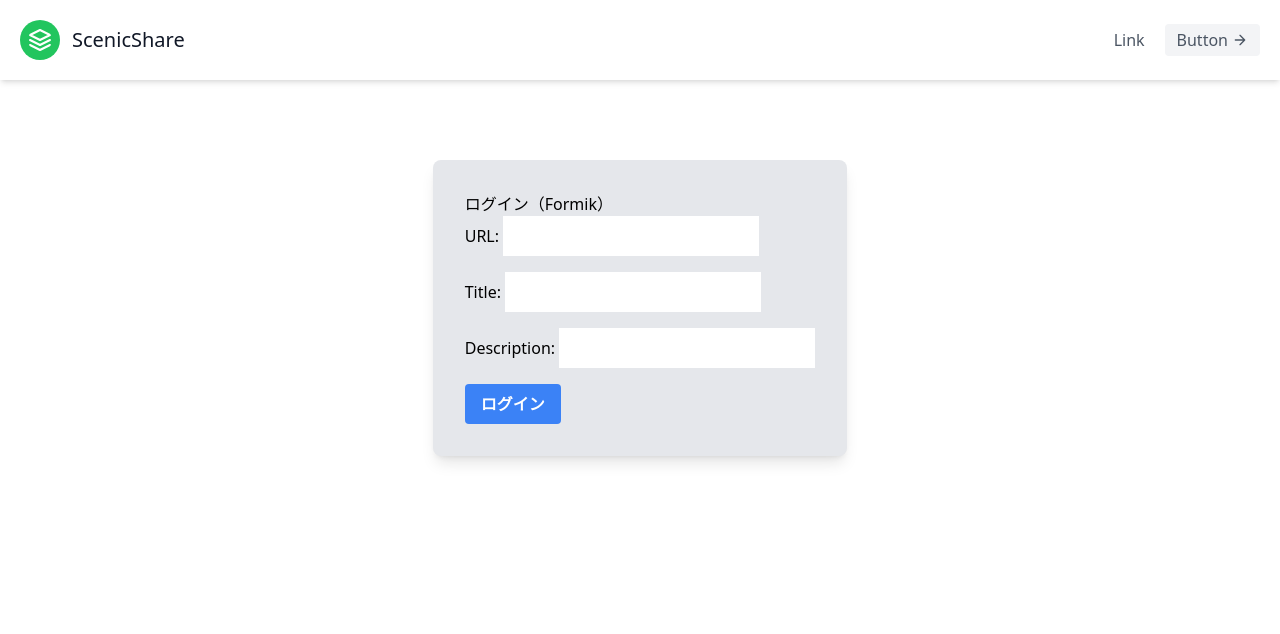
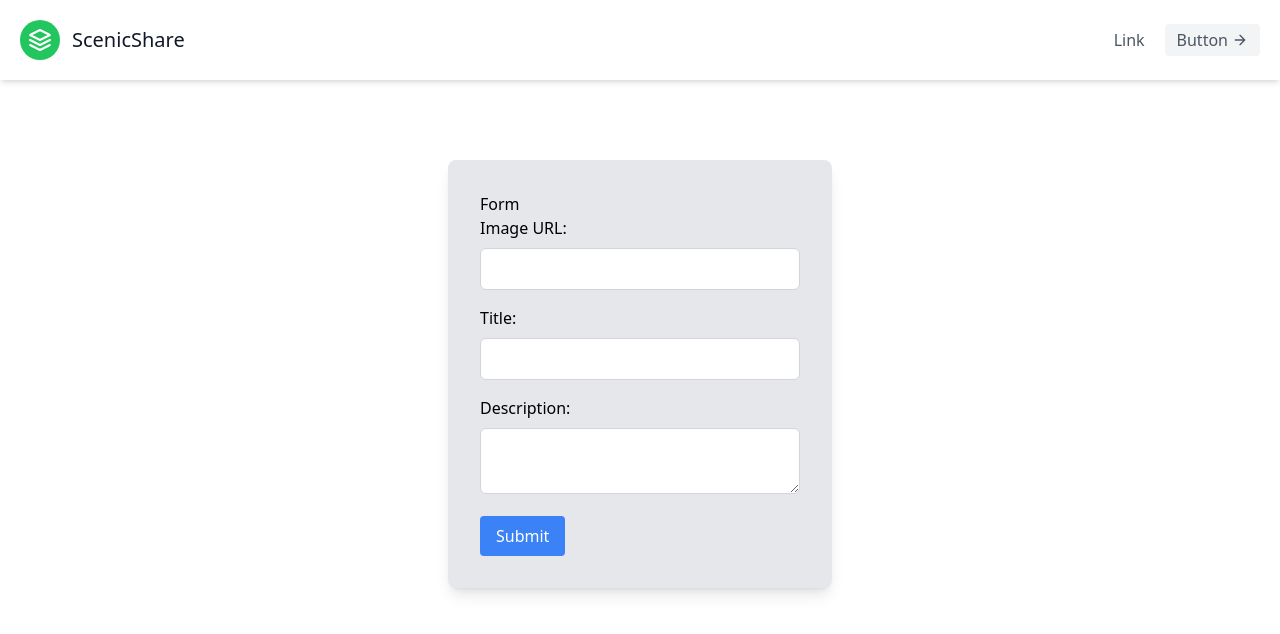
Before and after one commit to mitsu-3s/scenicshare, a Next.js app: page /create in a window 1280 px wide. Shown: the top 634 px of the page. Built offline with nearby package versions, Linux system fonts and the light colour scheme.

Commit message:
Modification of <Field>

```diff
--- a/pages/create.tsx
+++ b/pages/create.tsx
@@ -19,15 +19,16 @@ const Create = () => {
     // const addScenery = (data: any) => axios.post('/api/create', data)
 
     const initialValues = {
-        image: undefined,
+        image: '',
         title: '',
         description: '',
     }
 
-    const handleSubmit = async (values: Scenery) => {
+    const handleSubmit = async (values: Scenery, { resetForm }: any) => {
         try {
             const response = await axios.post('/api/create', values)
             console.log(response)
+            resetForm()
         } catch (error) {
             console.error(error)
         }
@@ -36,34 +37,40 @@ const Create = () => {
     return (
         <Layout>
             <div className="m-20 flex items-center justify-center">
-                <div className="rounded-lg bg-gray-200 p-8 shadow-lg">
-                    <h1 className="text-black">ログイン（Formik）</h1>
+                <div className="w-96 rounded-lg bg-gray-200 p-8 shadow-lg">
+                    <h1 className="text-black">Form</h1>
                     <Formik
                         initialValues={initialValues}
                         validationSchema={FormValidationSchema}
                         onSubmit={handleSubmit}
                     >
-                        <Form>
+                        <Form className="mx-auto max-w-md">
                             <div className="mb-4">
-                                <label htmlFor="url" className="text-black">
-                                    URL:{' '}
+                                <label htmlFor="image" className="mb-2 block text-black">
+                                    Image URL:
                                 </label>
                                 <Field
                                     type="text"
-                                    id="url"
-                                    name="url"
-                                    className="w-64 p-2 text-black"
+                                    id="image"
+                                    name="image"
+                                    className="w-full rounded-md border border-gray-300 px-3 py-2 text-black"
                                 />
+                                {/* <ErrorMessage
+                                    name="image"
+                                    component="div"
+                                    className="text-red-500"
+                                /> */}
                             </div>
+
                             <div className="mb-4">
-                                <label htmlFor="title" className="text-black">
-                                    Title:{' '}
+                                <label htmlFor="title" className="mb-2 block text-black">
+                                    Title:
                                 </label>
                                 <Field
                                     type="text"
                                     id="title"
                                     name="title"
-                                    className="w-64 p-2 text-black"
+                                    className="w-full rounded-md border border-gray-300 px-3 py-2 text-black"
                                 />
                                 <ErrorMessage
                                     name="title"
@@ -71,15 +78,16 @@ const Create = () => {
                                     className="text-red-500"
                                 />
                             </div>
+
                             <div className="mb-4">
-                                <label htmlFor="description" className="text-black">
-                                    Description:{' '}
+                                <label htmlFor="description" className="mb-2 block text-black">
+                                    Description:
                                 </label>
                                 <Field
-                                    type="text"
+                                    as="textarea"
                                     id="description"
                                     name="description"
-                                    className="w-64 p-2 text-black"
+                                    className="w-full rounded-md border border-gray-300 px-3 py-2 text-black"
                                 />
                                 <ErrorMessage
                                     name="description"
@@ -87,14 +95,13 @@ const Create = () => {
                                     className="text-red-500"
                                 />
                             </div>
-                            <div>
-                                <button
-                                    type="submit"
-                                    className="rounded bg-blue-500 px-4 py-2 font-bold text-white hover:bg-blue-700"
-                                >
-                                    ログイン
-                                </button>
-                            </div>
+
+                            <button
+                                type="submit"
+                                className="rounded bg-blue-500 px-4 py-2 text-white hover:bg-blue-600"
+                            >
+                                Submit
+                            </button>
                         </Form>
                     </Formik>
                 </div>
```
